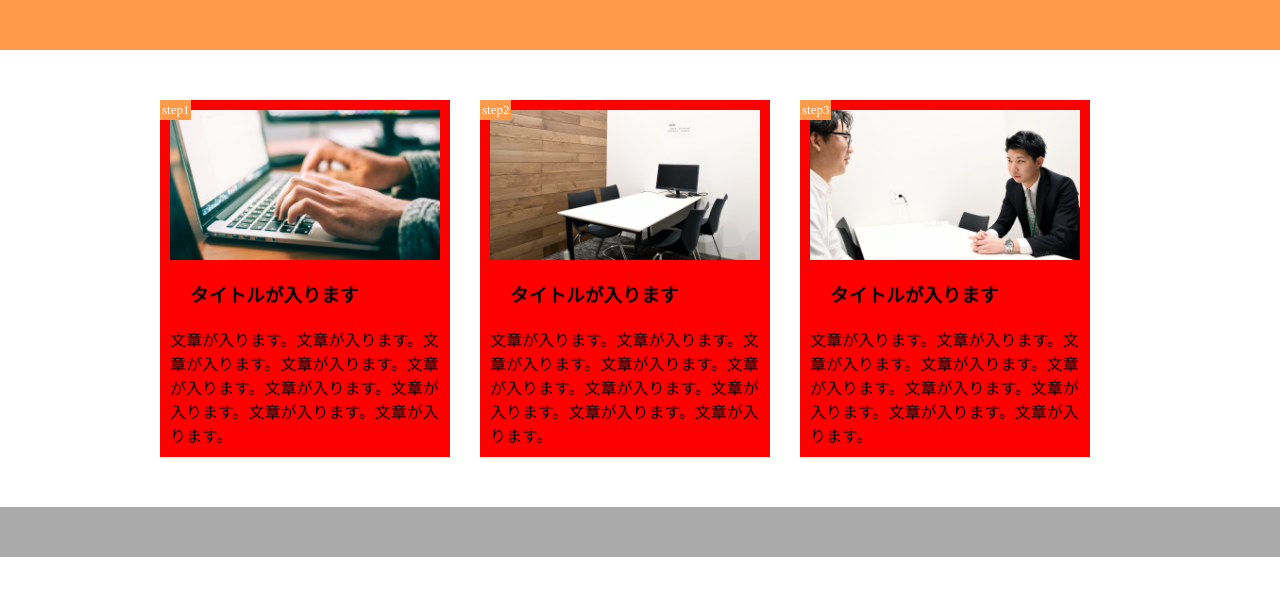
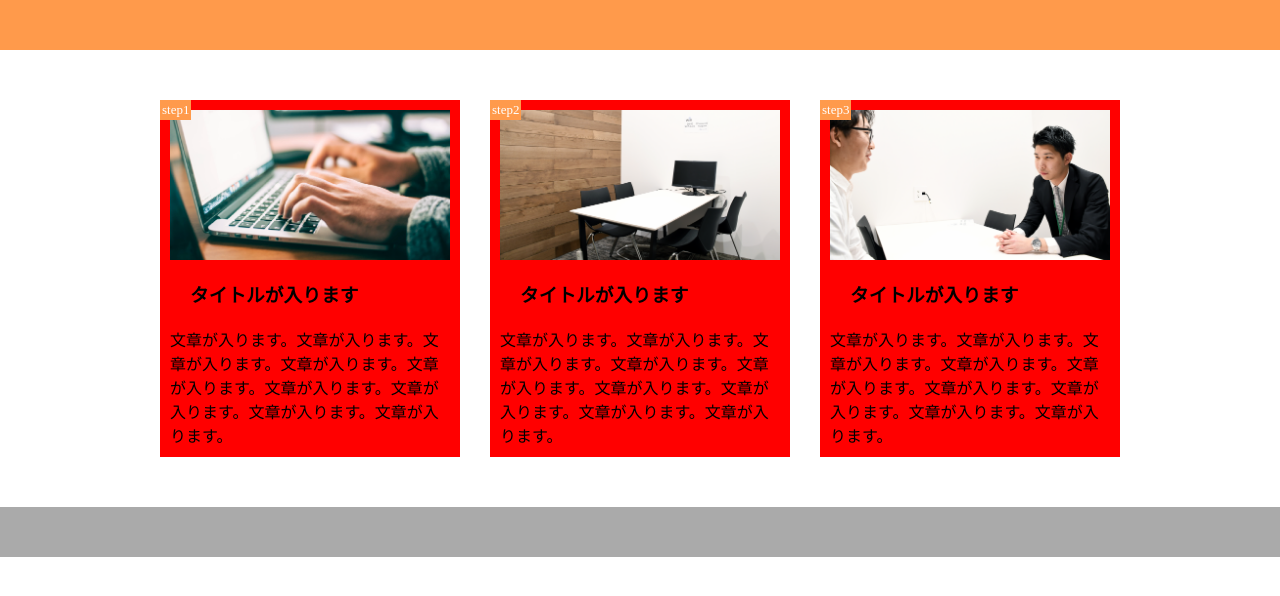
Before and after one commit to MasakoIdei/dwc.practice, a plain HTML site: page 1-9/index.html in a window 1280 px wide. Drawn offline with Linux system fonts and the light colour scheme.

Commit message:
[add]1-9

```diff
--- a/1-9/style.css
+++ b/1-9/style.css
@@ -25,7 +25,7 @@ main {
   position: relative;
 }
 .step-box:last-child {
-  margin-left: 0;
+  margin-right: 0;
 }
 
 .step-num {
```
